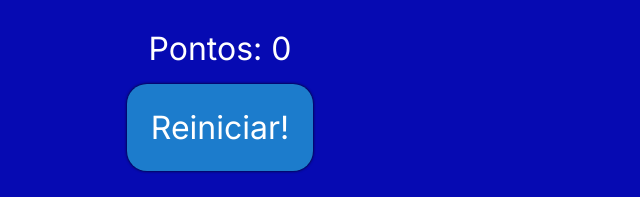
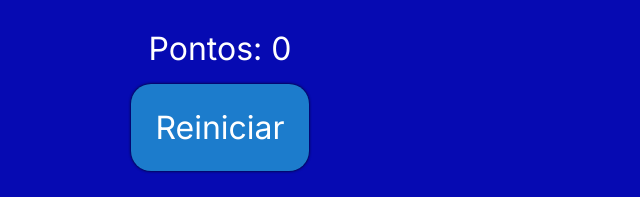
Before and after one commit to vitorfratti/di, a plain HTML site: page index.html in a window 1280 px wide. Shown: the top 197 px of the page, 420-1060 px from the left. Drawn offline with Linux system fonts and the light colour scheme.

Commit message:
skjdnasnkjd

```diff
--- a/index.html
+++ b/index.html
@@ -14,7 +14,7 @@
     <section class="score-board">
         <div class="controls">
             <p>Pontos: <span class="score">0</span></p>
-            <button class="reset-button" type="reset">Reiniciar!</button>
+            <button class="reset-button" type="reset">Reiniciar</button>
         </div>
 
     </section>
```
